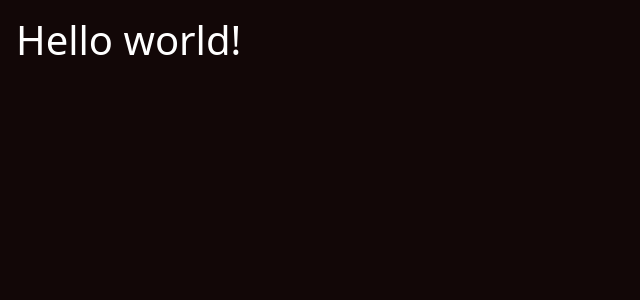
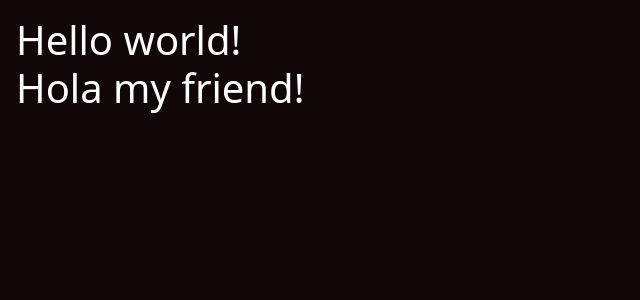
Before and after one commit to ignaciolencina/practicos-React, a React (Vite) app: page / in a window 1280 px wide. Shown: the top 300 px of the page, without its empty margins (0-640 px from the left). Built offline with nearby package versions, Linux system fonts and the light colour scheme.

Commit message:
Completo el ejercicio 2

```diff
--- a/package.json
+++ b/package.json
@@ -11,6 +11,7 @@
   },
   "dependencies": {
     "bootstrap": "^5.3.3",
+    "prop-types": "^15.8.1",
     "react": "^18.2.0",
     "react-dom": "^18.2.0"
   },
--- a/src/App.jsx
+++ b/src/App.jsx
@@ -1,12 +1,13 @@
-import './App.css';
-import Ejercicio1 from './components/Ejercicio1/Ejercicio1';
+import "./App.css";
+import Ejercicio1 from "./components/Ejercicio1/Ejercicio1";
+import Ejercicio2 from "./components/Ejercicio2/Ejercicio2";
 
 const App = () => {
   return (
     <>
-      <Ejercicio1/>
+      <Ejercicio1 />
+      <Ejercicio2 persona="my friend" />
     </>
-
-  )
-}
-export default App
+  );
+};
+export default App;
--- /dev/null
+++ b/src/components/Ejercicio2/Ejercicio2.jsx
@@ -0,0 +1,11 @@
+import PropTypes from 'prop-types';
+
+const Ejercicio2 = (props) => {
+  const { persona } = props;
+  return <h1>Hola {persona}!</h1>;
+};
+export default Ejercicio2;
+
+Ejercicio2.propTypes = {
+  persona: PropTypes.string.isRequired,
+}
```
Also changed, not shown: 1 other file (tests, documents, lock files or other folders).
